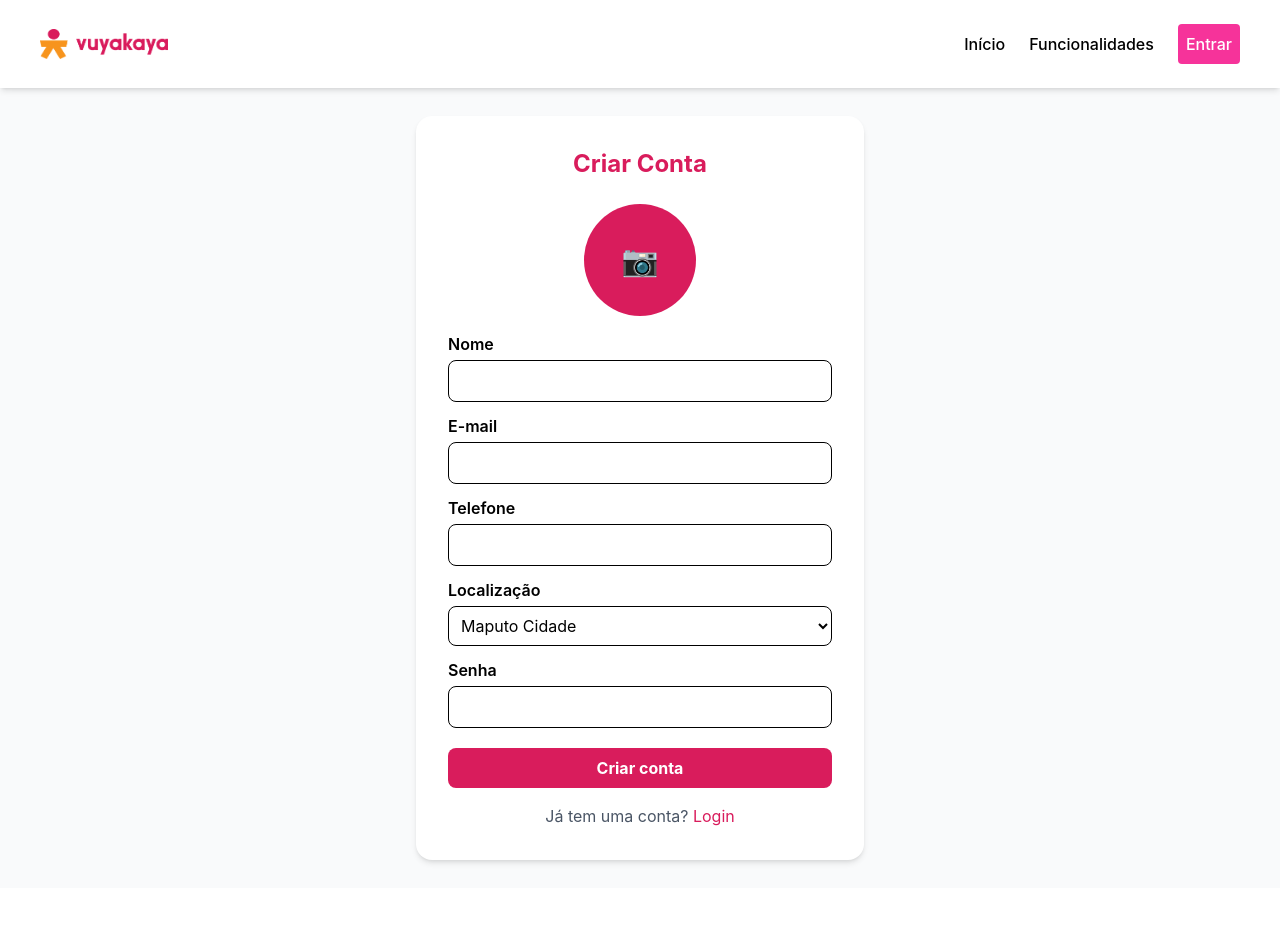
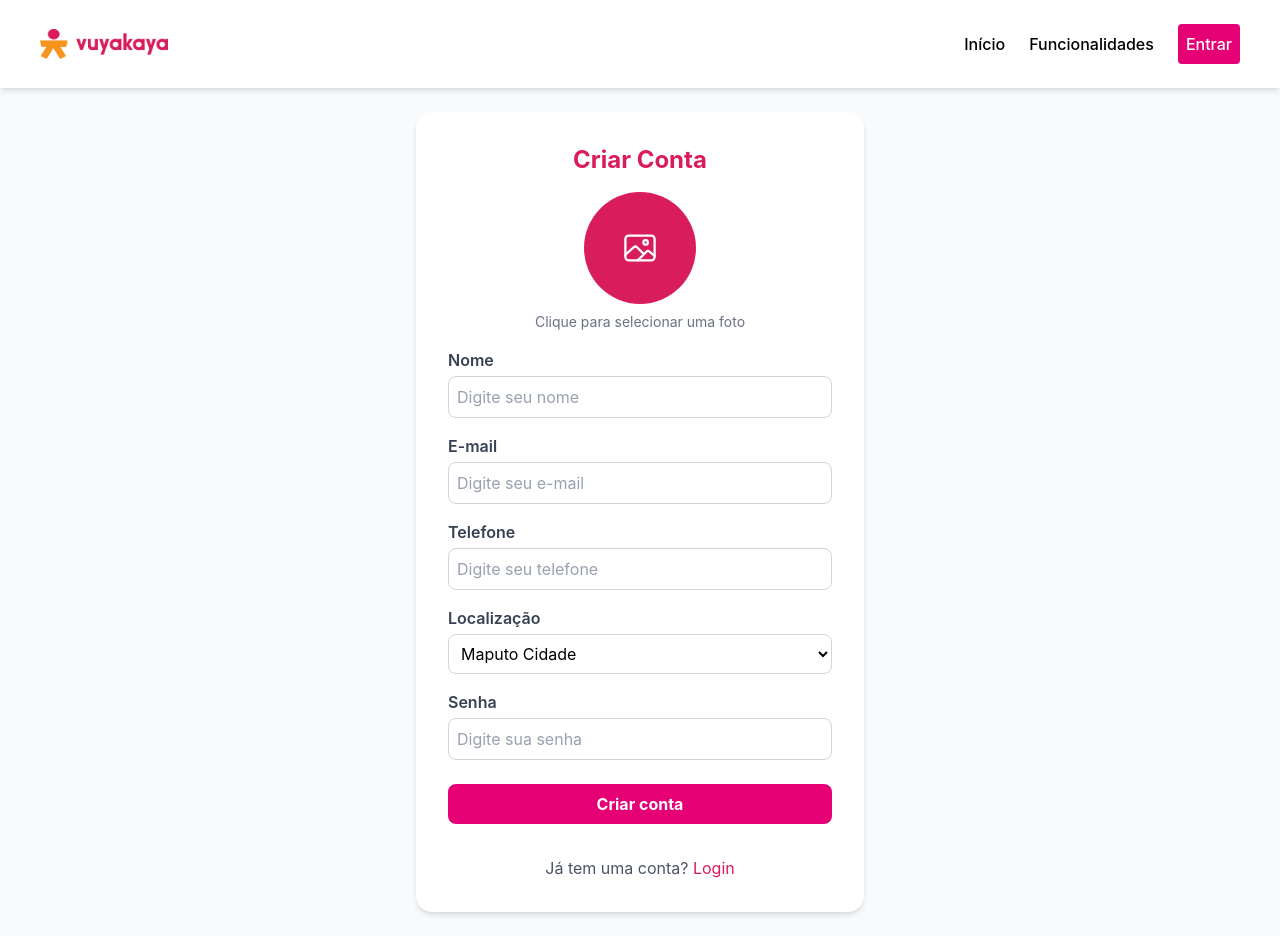
Before and after one commit to momadejunior/kaya, a React (Create React App) app: page /signup in a window 1280 px wide. Before the commit the page ends 888 px from the top, so only its background shows below. Built offline with nearby package versions, Linux system fonts and the light colour scheme; no server answers.

Commit message:
update reset password

```diff
--- a/src/App.js
+++ b/src/App.js
@@ -16,7 +16,7 @@ import Soccer3v3 from './pages/game';
 import AboutApp from './pages/sobre';
 import Notificacoes from './pages/notificacao';
 import EditarPerfil from './pages/editar';
-
+import ResetPassword from './pages/resetPassword';
 
 
 export default function App() {
@@ -39,6 +39,8 @@ export default function App() {
       <Route path="/perfil/:id/Notificacoes" element={<Notificacoes />} />
       <Route path="/perfil/:id/editar" element={<EditarPerfil />} />
       <Route path="/reportar" element={<EditarPerfil />} />
+      <Route path="/redefinir-password" element={<ResetPassword />} />
+
 
 
     </Routes>
--- a/src/components/navbar.js
+++ b/src/components/navbar.js
@@ -118,7 +118,7 @@ export default function Navbar() {
             )}
           </div>
         ) : (
-          <span className="bg-pink-500 text-white rounded p-2">
+          <span className="bg-pink-600 text-white rounded p-2 hover:bg-pink-700 transition">
             <Link to="/signin" className="hover:text-white font-medium">Entrar</Link>
           </span>
         )}
--- a/src/index.css
+++ b/src/index.css
@@ -32,6 +32,10 @@ code {
     display: none;
   }
 
+  body{
+    margin-bottom: 60px;
+  }
+
   .hidden-on-mobile{
   display: none;
 
--- a/src/pages/notificacao.js
+++ b/src/pages/notificacao.js
@@ -1,3 +1,4 @@
+import BottomNav from "../components/BottomNav";
 import { supabase } from "../utils/supabase";
 import { useEffect, useState } from "react";
 
@@ -71,6 +72,8 @@ export default function Notificacoes() {
   };
 
   return (
+
+    <>
     <div style={{ flex: 1 }}>
       <button
         onClick={clearRecords}
@@ -175,5 +178,9 @@ export default function Notificacoes() {
         ))}
       </div>
     </div>
+
+    <BottomNav />
+
+    </>
   );
 }
--- /dev/null
+++ b/src/pages/resetPassword.js
@@ -0,0 +1,88 @@
+import { useState } from "react";
+import { supabase } from "../utils/supabase"; // sua instância configurada
+import { useNavigate } from "react-router-dom";
+
+export default function ResetPassword() {
+  const [email, setEmail] = useState("");
+  const [modalVisible, setModalVisible] = useState(false);
+  const [loading, setLoading] = useState(false);
+  const navigate = useNavigate();
+
+  const handleResetPassword = async () => {
+    if (!email) {
+      alert("Por favor, insira o seu e-mail.");
+      return;
+    }
+
+    setLoading(true);
+
+    const { error } = await supabase.auth.resetPasswordForEmail(email, {
+      redirectTo: "https://www.vuyakaya.online/update-password/",
+    });
+
+    setLoading(false);
+
+    if (error) {
+      console.error(error);
+      alert("Erro ao enviar o e-mail. Tente novamente.");
+    } else {
+      setModalVisible(true);
+    }
+  };
+
+  return (
+    <div className="min-h-screen flex items-center justify-center bg-gray-50 p-6">
+      <div className="bg-white p-8 rounded-2xl shadow-md w-full max-w-md">
+        <h2 className="text-2xl font-bold text-center mb-6 text-pink-600">Redefinir Password</h2>
+
+        <label htmlFor="email" className="block font-semibold mb-1 text-gray-700">
+          E-mail
+        </label>
+        <input
+          type="email"
+          id="email"
+          placeholder="Digite o seu e-mail"
+          value={email}
+          onChange={(e) => setEmail(e.target.value)}
+          className="border border-pink-300 rounded-lg px-4 py-3 mb-4 w-full placeholder-gray-400 focus:ring-2 focus:ring-pink-300"
+        />
+
+        <button
+          onClick={handleResetPassword}
+          disabled={loading}
+          className={`w-full py-3 rounded-lg text-white font-semibold ${
+            loading ? "bg-pink-400 cursor-not-allowed" : "bg-pink-600 hover:bg-pink-700"
+          }`}
+        >
+          {loading ? "Enviando..." : "Enviar link"}
+        </button>
+
+        <p
+          className="text-center text-pink-600 mt-4 cursor-pointer hover:underline"
+          onClick={() => navigate("/signin")}
+        >
+          Voltar ao login
+        </p>
+
+        {/* Modal */}
+        {modalVisible && (
+          <div className="fixed inset-0 bg-black/50 flex items-center justify-center z-50">
+            <div className="bg-white rounded-2xl p-6 w-11/12 max-w-sm text-center">
+              <h3 className="text-lg font-semibold mb-2">Verifique o seu e-mail</h3>
+              <p className="text-gray-600 mb-6">
+                Enviámos um link para redefinir a sua password. Verifique a sua caixa de
+                entrada e siga as instruções.
+              </p>
+              <button
+                onClick={() => setModalVisible(false)}
+                className="bg-pink-600 py-3 rounded-lg text-white font-semibold w-full"
+              >
+                OK
+              </button>
+            </div>
+          </div>
+        )}
+      </div>
+    </div>
+  );
+}
--- a/src/pages/signup.js
+++ b/src/pages/signup.js
@@ -1,6 +1,7 @@
 import { useState } from "react";
 import { supabase } from "../utils/supabase";
 import { useNavigate } from "react-router-dom";
+import { IoImageOutline } from "react-icons/io5";
 
 export default function SignUp() {
   const navigate = useNavigate();
@@ -14,7 +15,6 @@ export default function SignUp() {
   const [emailSent, setEmailSent] = useState(false);
   const mainColor = "#d91c5c";
 
-  // Capturar imagem do input
   const handleImageChange = (e) => {
     const file = e.target.files[0];
     if (file) setImage(file);
@@ -43,13 +43,9 @@ export default function SignUp() {
 
       // 2️⃣ Upload da foto
       const fileName = `avatars/${user.id}.jpg`;
-      const { data: uploadData, error: uploadError } = await supabase.storage
+      const { error: uploadError } = await supabase.storage
         .from("avatars")
-        .upload(fileName, image, {
-          cacheControl: "3600",
-          upsert: true,
-          contentType: image.type,
-        });
+        .upload(fileName, image, { cacheControl: "3600", upsert: true, contentType: image.type });
       if (uploadError) throw uploadError;
 
       const { data: publicUrlData } = supabase.storage.from("avatars").getPublicUrl(fileName);
@@ -87,13 +83,8 @@ export default function SignUp() {
         </p>
         <button
           onClick={() => navigate("/signin")}
-          style={{
-            backgroundColor: mainColor,
-            color: "#fff",
-            padding: "10px 20px",
-            borderRadius: "12px",
-            fontWeight: "bold",
-          }}
+          className="px-6 py-2 rounded-xl font-bold text-white"
+          style={{ backgroundColor: mainColor }}
         >
           Voltar para Login
         </button>
@@ -105,12 +96,13 @@ export default function SignUp() {
     <div className="min-h-screen bg-gray-50 flex justify-center items-center p-6">
       <form
         onSubmit={handleSignUp}
-        className="bg-white p-8 rounded-2xl shadow-md w-full max-w-md"
+        className="bg-white p-8 rounded-2xl shadow-md w-full max-w-md space-y-4"
       >
-        <h1 className="text-2xl font-bold text-center mb-6" style={{ color: mainColor }}>
+        <h1 className="text-2xl font-bold text-center mb-4" style={{ color: mainColor }}>
           Criar Conta
         </h1>
 
+        {/* Upload de imagem */}
         <div className="flex flex-col items-center mb-4">
           <label htmlFor="photo" className="cursor-pointer">
             {image ? (
@@ -121,10 +113,10 @@ export default function SignUp() {
               />
             ) : (
               <div
-                className="w-28 h-28 rounded-full bg-pink-200 flex items-center justify-center text-white text-3xl"
+                className="w-28 h-28 rounded-full bg-gray-200 flex items-center justify-center text-white text-4xl"
                 style={{ backgroundColor: mainColor }}
               >
-                📷
+                <IoImageOutline />
               </div>
             )}
           </label>
@@ -135,37 +127,56 @@ export default function SignUp() {
             onChange={handleImageChange}
             className="hidden"
           />
+          <span className="text-gray-500 mt-2 text-sm">Clique para selecionar uma foto</span>
         </div>
 
-        <label className="block font-semibold mb-1">Nome</label>
+        {/* Nome */}
+        <div className="flex flex-col">
+          <label htmlFor="name" className="font-semibold mb-1 text-gray-700">Nome</label>
           <input
             type="text"
-          className="border rounded-lg p-2 w-full mb-3"
+            id="name"
+            placeholder="Digite seu nome"
+            className="border border-gray-300 rounded-lg p-2 w-full placeholder-gray-400 focus:ring-2 focus:ring-pink-300"
             value={name}
             onChange={(e) => setName(e.target.value)}
           />
+        </div>
 
-        <label className="block font-semibold mb-1">E-mail</label>
+        {/* E-mail */}
+        <div className="flex flex-col">
+          <label htmlFor="email" className="font-semibold mb-1 text-gray-700">E-mail</label>
           <input
             type="email"
-          className="border rounded-lg p-2 w-full mb-3"
+            id="email"
+            placeholder="Digite seu e-mail"
+            className="border border-gray-300 rounded-lg p-2 w-full placeholder-gray-400 focus:ring-2 focus:ring-pink-300"
             value={email}
             onChange={(e) => setEmail(e.target.value)}
           />
+        </div>
 
-        <label className="block font-semibold mb-1">Telefone</label>
+        {/* Telefone */}
+        <div className="flex flex-col">
+          <label htmlFor="phone" className="font-semibold mb-1 text-gray-700">Telefone</label>
           <input
             type="tel"
-          className="border rounded-lg p-2 w-full mb-3"
+            id="phone"
+            placeholder="Digite seu telefone"
+            className="border border-gray-300 rounded-lg p-2 w-full placeholder-gray-400 focus:ring-2 focus:ring-pink-300"
             value={phone}
             onChange={(e) => setPhone(e.target.value)}
           />
+        </div>
 
-        <label className="block font-semibold mb-1">Localização</label>
+        {/* Localização */}
+        <div className="flex flex-col">
+          <label htmlFor="location" className="font-semibold mb-1 text-gray-700">Localização</label>
           <select
+            id="location"
             value={location}
             onChange={(e) => setLocation(e.target.value)}
-          className="border rounded-lg p-2 w-full mb-3"
+            className="border border-gray-300 rounded-lg p-2 w-full placeholder-gray-400 focus:ring-2 focus:ring-pink-300"
           >
             <option>Maputo Cidade</option>
             <option>Maputo Província</option>
@@ -179,23 +190,27 @@ export default function SignUp() {
             <option>Cabo Delgado</option>
             <option>Niassa</option>
           </select>
+        </div>
 
-        <label className="block font-semibold mb-1">Senha</label>
+        {/* Senha */}
+        <div className="flex flex-col">
+          <label htmlFor="password" className="font-semibold mb-1 text-gray-700">Senha</label>
           <input
             type="password"
-          className="border rounded-lg p-2 w-full mb-3"
+            id="password"
+            placeholder="Digite sua senha"
+            className="border border-gray-300 rounded-lg p-2 w-full placeholder-gray-400 focus:ring-2 focus:ring-pink-300"
             value={password}
             onChange={(e) => setPassword(e.target.value)}
           />
+        </div>
 
         <button
           type="submit"
           disabled={loading}
-          className="w-full text-white font-bold py-2 rounded-lg mt-2"
-          style={{
-            backgroundColor: loading ? "#ccc" : mainColor,
-            cursor: loading ? "not-allowed" : "pointer",
-          }}
+          className={`w-full text-white font-bold py-2 rounded-lg mt-2 ${
+            loading ? "bg-gray-400 cursor-not-allowed" : "bg-pink-600 hover:bg-pink-700"
+          }`}
         >
           {loading ? "Criando conta..." : "Criar conta"}
         </button>
```
Also changed, not shown: src/pages/signin.js (+24 -40 lines). Lines whose indentation alone changed are shown as unchanged.
